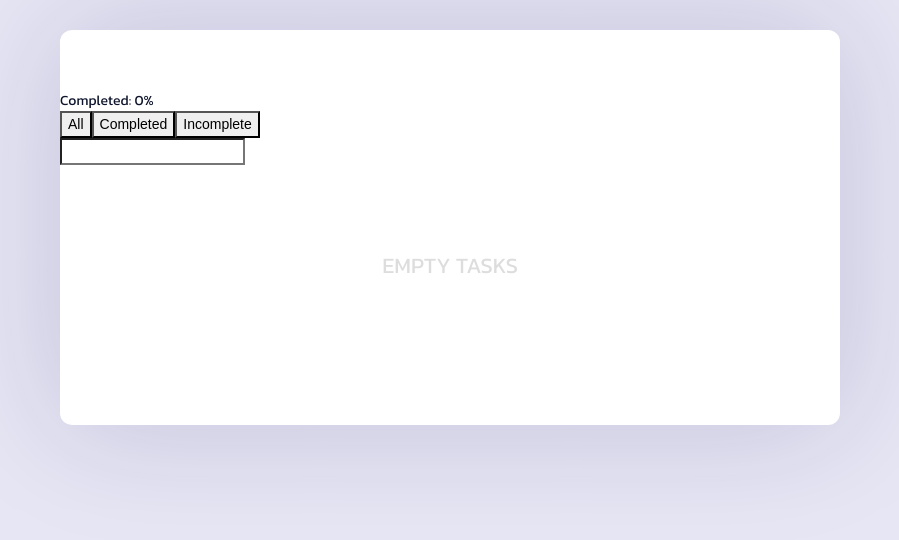
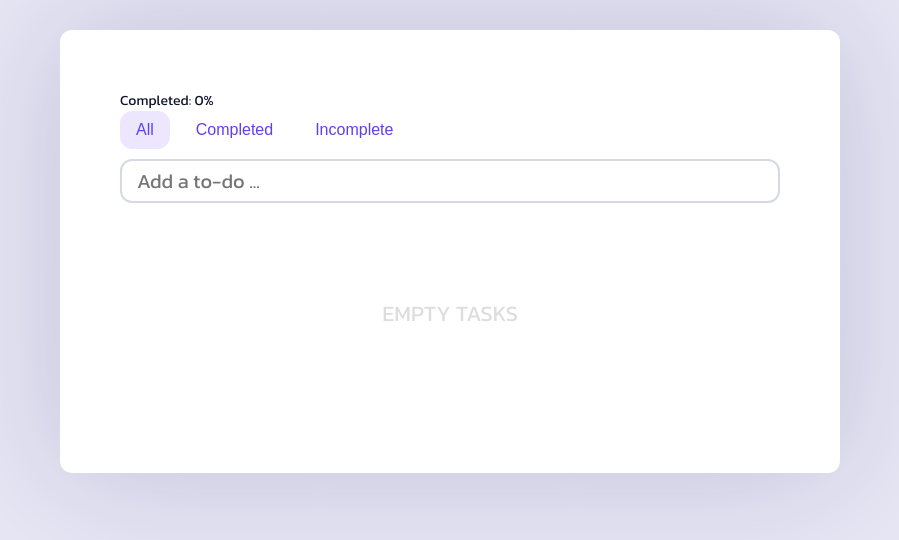
Before and after one commit to mypum/react-todo-list-app, a React (Create React App) app: page / in a window 1280 px wide. Shown: the top 540 px of the page, without its empty margins (190-1089 px from the left). Built offline with nearby package versions, Linux system fonts and the light colour scheme.

Commit message:
Add style for tab status

```diff
--- a/src/components/TodoForm.js
+++ b/src/components/TodoForm.js
@@ -1,15 +1,21 @@
 import React, { useContext, useState } from 'react'
+import styled from 'styled-components'
 
 import { TodoStore } from '../features/Todo'
 
 function TodoForm() {
-  const { dispatch } = useContext(TodoStore)
+  const { state, dispatch } = useContext(TodoStore)
   const [todo, setTodo] = useState('')
+  const { tab } = state
 
   function handleSubmit(e) {
     e.preventDefault()
     dispatch({ type: 'ADD_TODO', payload: todo })
     setTodo('')
+
+    if (tab === 'completed') {
+      dispatch({ type: 'CHANGE_TAB', payload: 'all' })
+    }
   }
 
   function handleOnChange(e) {
@@ -17,12 +23,31 @@ function TodoForm() {
   }
 
   return (
-    <div>
+    <Wrapper>
       <form onSubmit={handleSubmit}>
-        <input value={todo} onChange={handleOnChange} type="text" />
+        <Input
+          value={todo}
+          onChange={handleOnChange}
+          type="text"
+          placeholder="Add a to-do ..."
+        />
       </form>
-    </div>
+    </Wrapper>
   )
 }
 
+const Wrapper = styled.div`
+  padding: 0 60px;
+  margin-bottom: 10px;
+`
+
+const Input = styled.input`
+  border: 2px solid #d6d9e4;
+  border-radius: 12px;
+  outline: none;
+  font-size: 20px;
+  padding: 5px 15px;
+  width: 100%;
+`
+
 export default TodoForm
--- a/src/components/TodoHeader.js
+++ b/src/components/TodoHeader.js
@@ -1,10 +1,10 @@
 import React, { useMemo, useContext } from 'react'
-
+import styled from 'styled-components'
 import { TodoStore } from '../features/Todo'
 
 function TodoHeader() {
   const { state, dispatch } = useContext(TodoStore)
-  const { todos } = state
+  const { todos, tab } = state
 
   const handleClickTab = tab => e => {
     e.preventDefault()
@@ -30,13 +30,42 @@ function TodoHeader() {
   }, [todos])
 
   return (
-    <div>
+    <Wrapper>
       <div>Completed: {`${completedPercentage}%`}</div>
-      <button onClick={handleClickTab('all')}>All</button>
-      <button onClick={handleClickTab('completed')}>Completed</button>
-      <button onClick={handleClickTab('incomplete')}>Incomplete</button>
-    </div>
+      <Button active={tab === 'all'} onClick={handleClickTab('all')}>
+        All
+      </Button>
+      <Button
+        active={tab === 'completed'}
+        onClick={handleClickTab('completed')}>
+        Completed
+      </Button>
+      <Button
+        active={tab === 'incomplete'}
+        onClick={handleClickTab('incomplete')}>
+        Incomplete
+      </Button>
+    </Wrapper>
   )
 }
 
+const Wrapper = styled.div`
+  padding: 0 60px;
+  margin-bottom: 10px;
+`
+
+const Button = styled.button`
+  border-radius: 12px;
+  padding: 6px 15px;
+  font-size: 16px;
+  margin-right: 10px;
+  cursor: pointer;
+  outline: none;
+  color: #613fea;
+  border-width: 1px;
+  border-style: solid;
+  border-color: ${({ active }) => (active ? '#ECE7FF' : 'transparent')};
+  background-color: ${({ active }) => (active ? '#ECE7FF' : '#fff')};
+`
+
 export default TodoHeader
```
